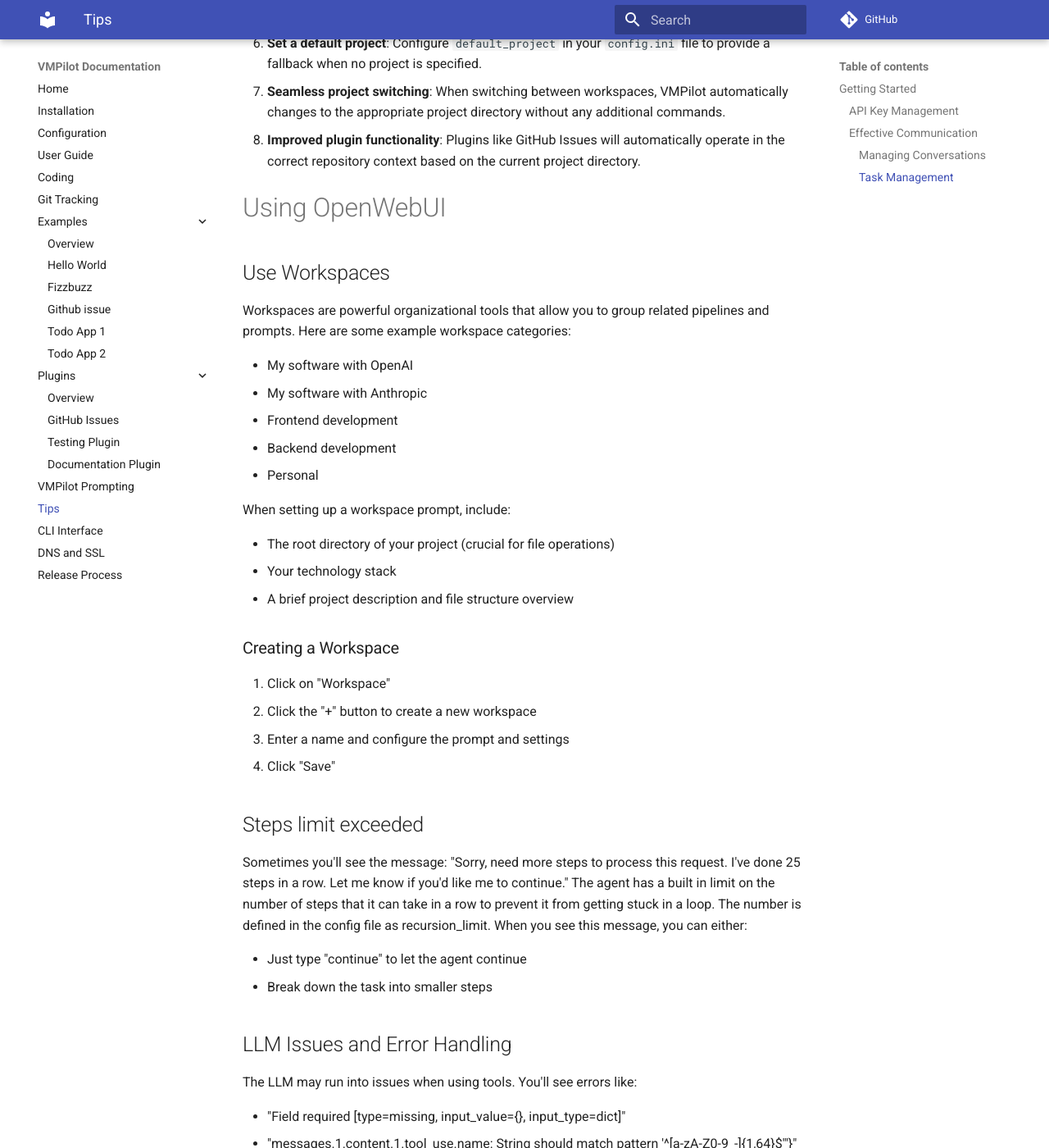
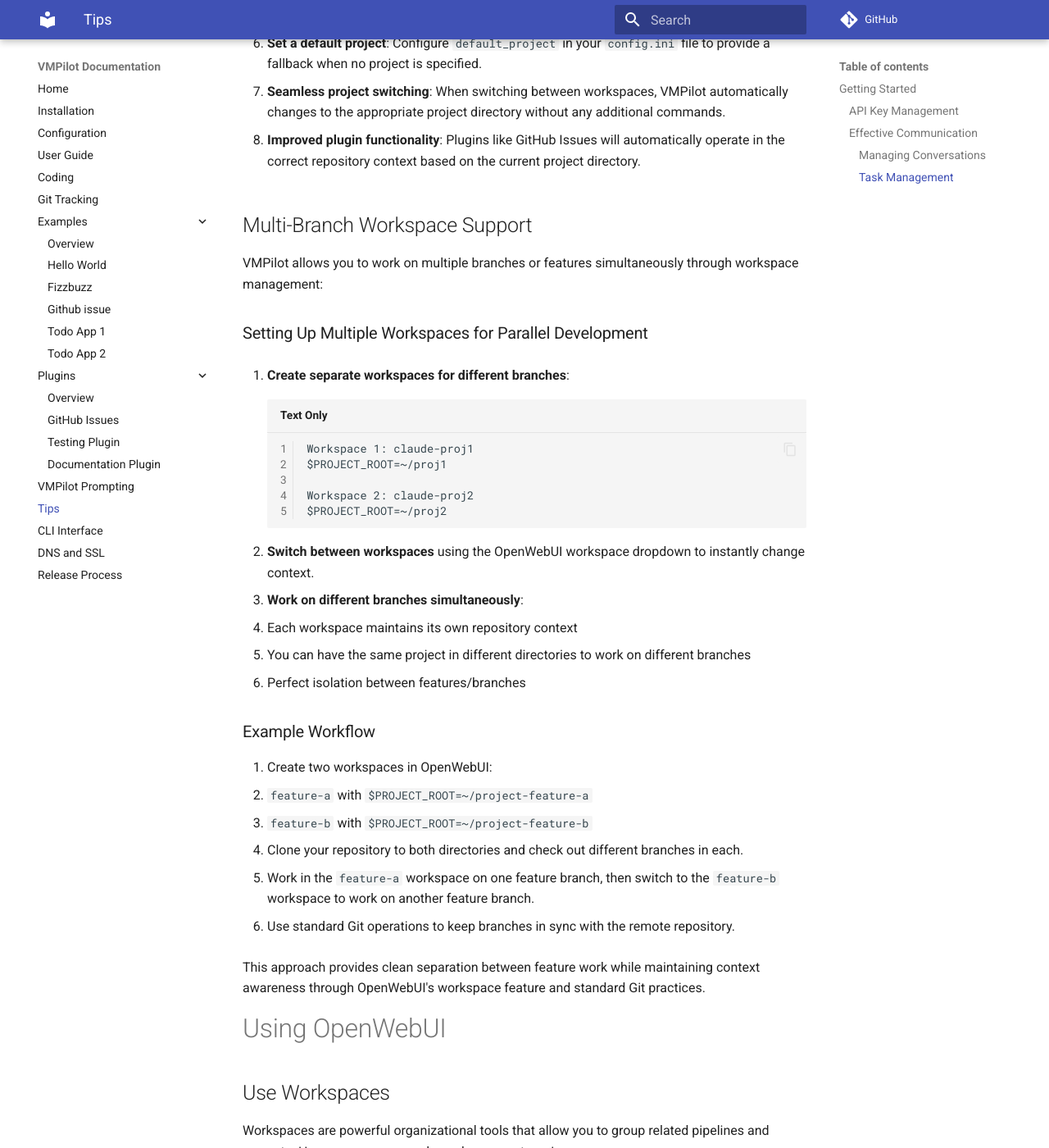
Before and after one commit to drorm/vmpilot, an MkDocs documentation site: the page built from docs/source/tips.md, in a window 1280 px wide and 1400 px high, scrolled down 1185 px. Shown: the whole window at 82% size. Built offline with MkDocs 1.6.1 and Material for MkDocs 9.7.7, drawn with Linux system fonts in a browser that asks for light colours; comment, search, counter and statistics services are not loaded.

Commit message:
Added multi-branch workspace support documentation
- Updated configuration.md to include notes on default_project setting and multi-branch development.
- Enhanced git-tracking.md with guidance on using separate workspaces for multi-branch development.
- Updated index.md to highlight support for multi-branch development.
- Added a detailed section on multi-branch workspace support in tips.md.
- Included instructions in user-guide.md for setting up multi-branch and multi-project development using workspaces.

````diff
--- a/docs/source/tips.md
+++ b/docs/source/tips.md
@@ -48,6 +48,42 @@ The multi-project support feature simplifies working with multiple codebases:
 
 5. **Improved plugin functionality**:
    Plugins like GitHub Issues will automatically operate in the correct repository context based on the current project directory.
+
+## Multi-Branch Workspace Support
+
+VMPilot allows you to work on multiple branches or features simultaneously through workspace management:
+
+### Setting Up Multiple Workspaces for Parallel Development
+
+1. **Create separate workspaces for different branches**:
+   ```
+   Workspace 1: claude-proj1
+   $PROJECT_ROOT=~/proj1
+
+   Workspace 2: claude-proj2
+   $PROJECT_ROOT=~/proj2
+   ```
+
+2. **Switch between workspaces** using the OpenWebUI workspace dropdown to instantly change context.
+
+3. **Work on different branches simultaneously**:
+   - Each workspace maintains its own repository context
+   - You can have the same project in different directories to work on different branches
+   - Perfect isolation between features/branches
+
+### Example Workflow
+
+1. Create two workspaces in OpenWebUI:
+   - `feature-a` with `$PROJECT_ROOT=~/project-feature-a`
+   - `feature-b` with `$PROJECT_ROOT=~/project-feature-b`
+
+2. Clone your repository to both directories and check out different branches in each.
+
+3. Work in the `feature-a` workspace on one feature branch, then switch to the `feature-b` workspace to work on another feature branch.
+
+4. Use standard Git operations to keep branches in sync with the remote repository.
+
+This approach provides clean separation between feature work while maintaining context awareness through OpenWebUI's workspace feature and standard Git practices.
 
 # Using OpenWebUI
 
````
Also changed, not shown: docs/source/configuration.md (+2 -0 lines), docs/source/git-tracking.md (+1 -0 lines), docs/source/index.md (+1 -0 lines), docs/source/user-guide.md (+19 -0 lines).
